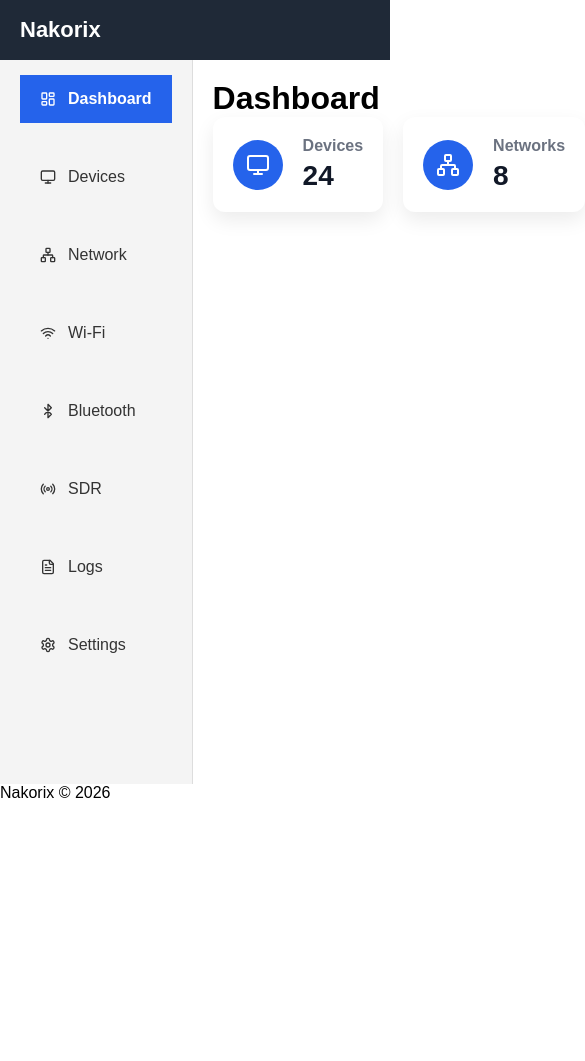
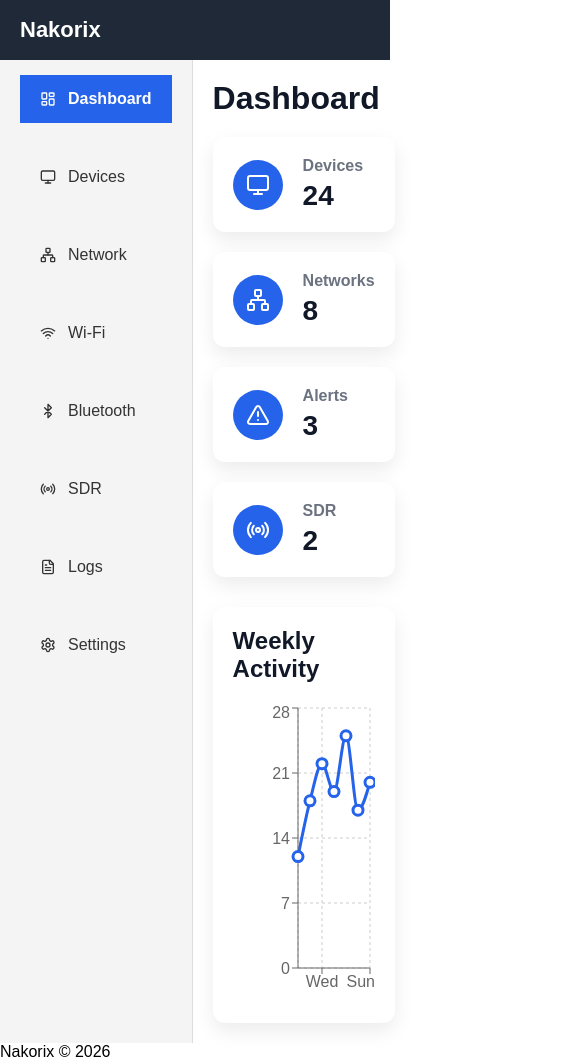
Before and after one commit to Ovidiu-Martalogu/Nakorix, a React (Vite) app: page /dashboard in a window 390 px wide. Shown: the top 1061 px of the page, 585 px wide, since content can reach past the window. Before the commit the page ends 844 px from the top, so only its background shows below. Built offline with nearby package versions, Linux system fonts and the light colour scheme.

Commit message:
add chart in dashboard

```diff
--- a/package.json
+++ b/package.json
@@ -13,7 +13,8 @@
     "react": "^19.2.8",
     "react-dom": "^19.2.8",
     "react-icons": "^5.7.0",
-    "react-router-dom": "^7.18.2"
+    "react-router-dom": "^7.18.2",
+    "recharts": "^3.10.1"
   },
   "devDependencies": {
     "@eslint/js": "^10.0.1",
--- /dev/null
+++ b/src/components/ActivityChart.jsx
@@ -0,0 +1,46 @@
+import {
+    ResponsiveContainer,
+    LineChart,
+    Line,
+    CartesianGrid,
+    XAxis,
+    YAxis,
+    Tooltip,
+} from "recharts";
+
+import { activityData } from "../data/activity";
+
+export default function ActivityChart() {
+    return (
+        <div className="activity-chart">
+
+            <h2>Weekly Activity</h2>
+
+            <ResponsiveContainer width="100%" height={300}>
+
+                <LineChart data={activityData}>
+
+                    <CartesianGrid strokeDasharray="3 3" />
+
+                    <XAxis dataKey="day" />
+
+                    <YAxis />
+
+                    <Tooltip />
+
+                    <Line
+                        type="monotone"
+                        dataKey="devices"
+                        stroke="var(--primary)"
+                        strokeWidth={3}
+                        dot={{ r: 5 }}
+                        activeDot={{ r: 8 }}
+                    />
+
+                </LineChart>
+
+            </ResponsiveContainer>
+
+        </div>
+    );
+}
--- /dev/null
+++ b/src/data/activity.js
@@ -0,0 +1,9 @@
+export const activityData = [
+    { day: "Mon", devices: 12 },
+    { day: "Tue", devices: 18 },
+    { day: "Wed", devices: 22 },
+    { day: "Thu", devices: 19 },
+    { day: "Fri", devices: 25 },
+    { day: "Sat", devices: 17 },
+    { day: "Sun", devices: 20 },
+];
--- a/src/pages/Dashboard.jsx
+++ b/src/pages/Dashboard.jsx
@@ -1,29 +1,28 @@
 import StatCard from "../components/StatCard";
-
 import { dashboardStats } from "../data/dashboard";
-
+import ActivityChart from "../components/ActivityChart";
 
 export default function Dashboard() {
     return (
-        <>
+        <section className="dashboard">
+
             <h1 className="dashboard-title">
                 Dashboard
             </h1>
+
             <div className="dashboard-grid">
-                {dashboardStats.map((item) => {
 
-                    return (
+                {dashboardStats.map((item) => (
                     <StatCard
                         key={item.id}
                         title={item.title}
                         value={item.value}
                         icon={item.icon}
                     />
-                    )
-
-                })}
+                ))}
 
             </div>
-        </>
-    )
+            <ActivityChart />
+        </section>
+    );
 }
--- a/src/styles/dashboard.css
+++ b/src/styles/dashboard.css
@@ -3,3 +3,61 @@
     grid-template-columns: repeat(4, 1fr);
     gap: 20px;
 }
+
+.dashboard {
+    width: 100%;
+}
+
+.dashboard-title {
+    margin-bottom: 20px;
+
+    font-size: 32px;
+
+    color: var(--text);
+}
+
+.dashboard-grid {
+    display: grid;
+    grid-template-columns: repeat(4, 1fr);
+    gap: 20px;
+}
+
+@media (max-width: 1200px) {
+
+    .dashboard-grid {
+        grid-template-columns: repeat(2, 1fr);
+    }
+
+}
+
+@media (max-width: 768px) {
+
+    .dashboard-grid {
+        grid-template-columns: 1fr;
+    }
+
+}
+
+.activity-chart {
+    margin-top: 30px;
+
+    background: var(--surface);
+
+    border-radius: var(--radius);
+
+    padding: 20px;
+
+    box-shadow: var(--shadow);
+}
+
+.activity-chart h2 {
+    margin-bottom: 20px;
+
+    color: var(--text);
+}
+
+.stat-card:hover {
+    transform: translateY(-6px);
+
+    box-shadow: 0 15px 35px rgba(0, 0, 0, .15);
+}
```
Also changed, not shown: 1 other file (tests, documents, lock files or other folders). Lines whose indentation alone changed are shown as unchanged.
